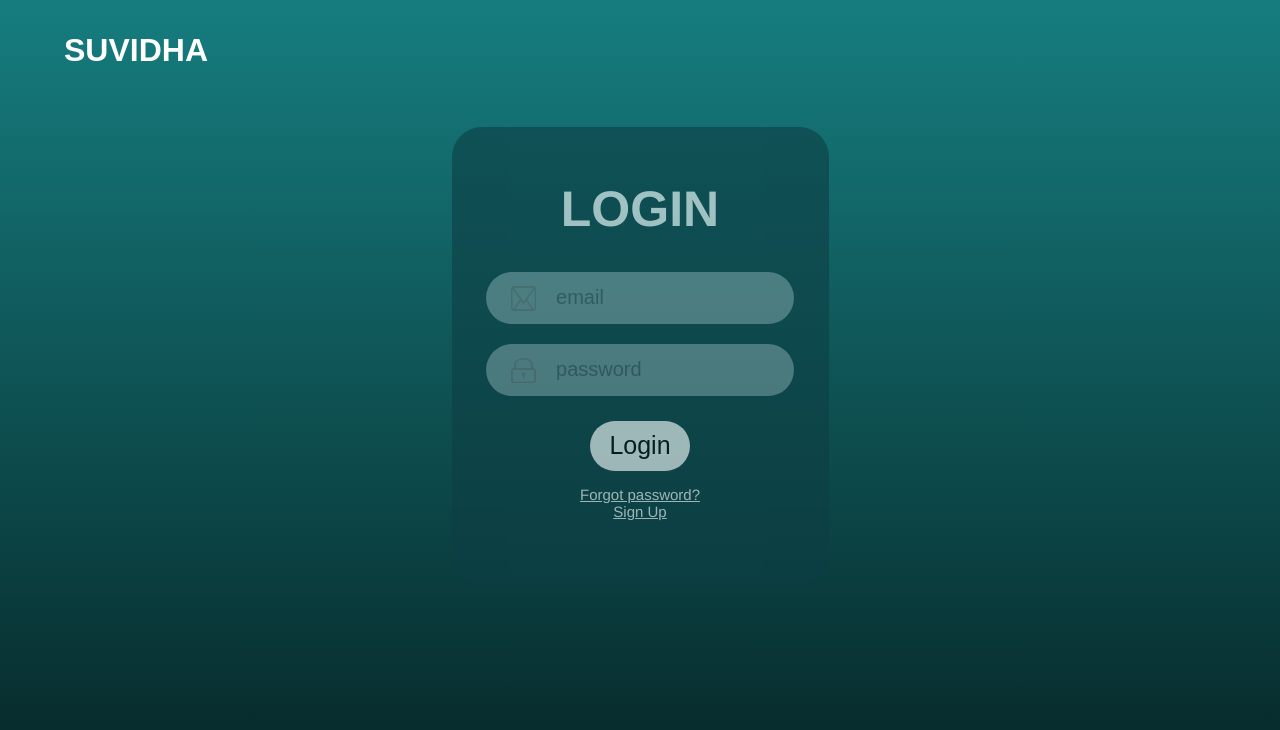
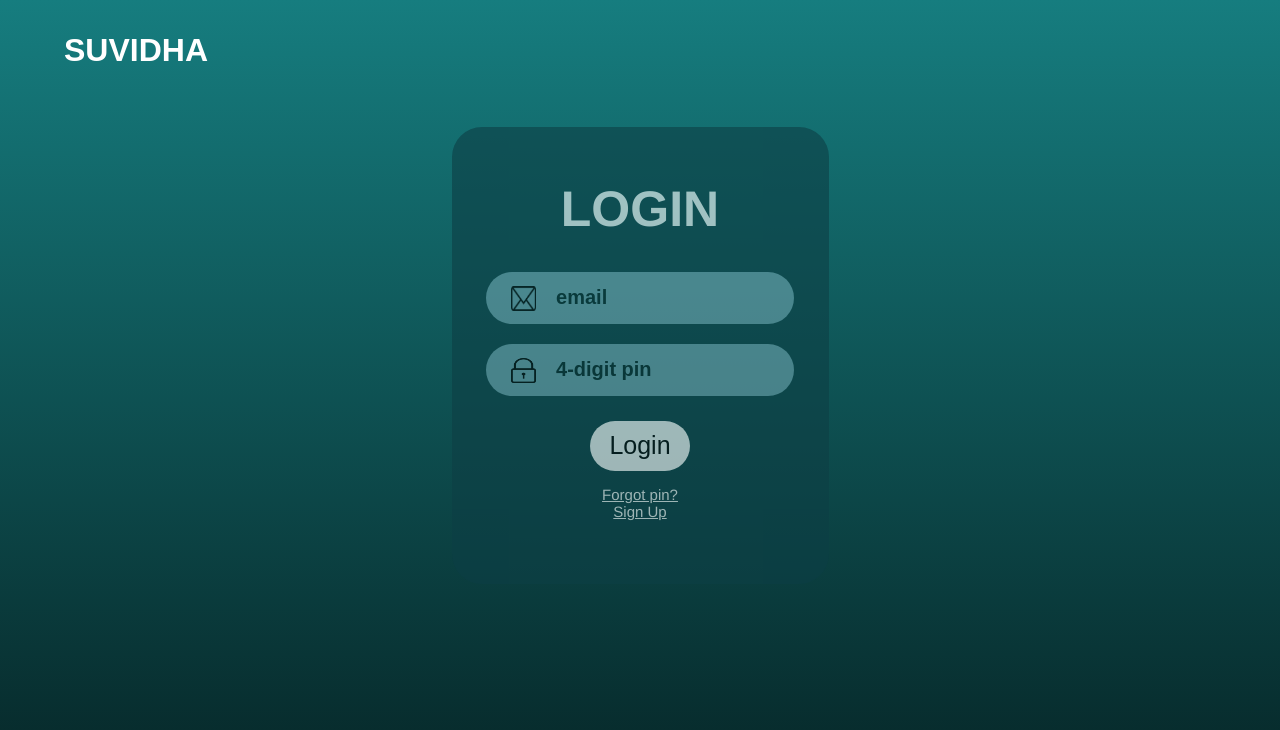
Before and after one commit to sinchhh/suvi_trial, a React (Create React App) app: page / in a window 1280 px wide. Shown: the top 730 px of the page. Built offline with nearby package versions, Linux system fonts and the light colour scheme.

Commit message:
3.1 commit

```diff
--- a/src/LoginUi/LoginUi.css
+++ b/src/LoginUi/LoginUi.css
@@ -83,10 +83,16 @@
       /* box-shadow: inset 0px 0px 25px 0px #888; */
       border: none;
       outline: none;
-      background-color: #c7dade;
+      background-color: #6fa3ae;
       width: 70%;
-      opacity: 55%;
+      opacity: 100%;
   }
+
+  input::placeholder {
+    font-weight: bold;
+    opacity: 1;
+    color: #062526;
+}
 
   .email{
       height: 25px;
@@ -96,10 +102,18 @@
       opacity: 100%;
 
   }
-
+  .email-pic{
+    height: 25px;
+      width: 25px;
+      position: absolute;
+      padding: 14px 0 0 25px;
+      opacity: 100%;
+  }
   .name{
       padding-left: 70px;
       font-size: 20px;
+      color: black;
+      font-weight: 100;
   }
   .second-input{
       padding-top: 20px;
--- a/src/LoginUi/LoginUi.js
+++ b/src/LoginUi/LoginUi.js
@@ -19,12 +19,12 @@ function LoginUi() {
          <div className='title'>
            <h1>LOGIN</h1>
            <div>
-             <img src={email} alt="email" className="email"/>
+             <img src={email} alt="email" className="email-pic"/>
              <input type="text" placeholder="email" className="name"/><br></br>
            </div>
            <div className="second-input">
-             <img src={pass} alt="pass" className="email"/>
-             <input type="password" placeholder="password" className="name"/><br></br>
+             <img src={pass} alt="pass" className="email-pic"/>
+             <input type="password" placeholder="4-digit pin" className="name"/><br></br>
            </div>
 
           <div className="login-button">
@@ -32,7 +32,7 @@ function LoginUi() {
           </div>
 
            <p className="link">
-              <a href="#">Forgot password?</a>
+              <a href="#">Forgot pin?</a>
               <br></br>
               <a href="#">Sign Up</a>
             </p>
```
